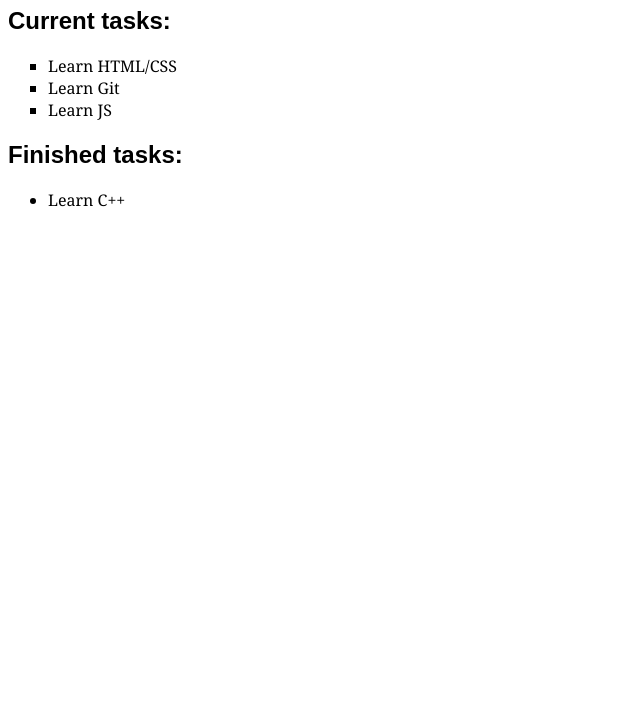
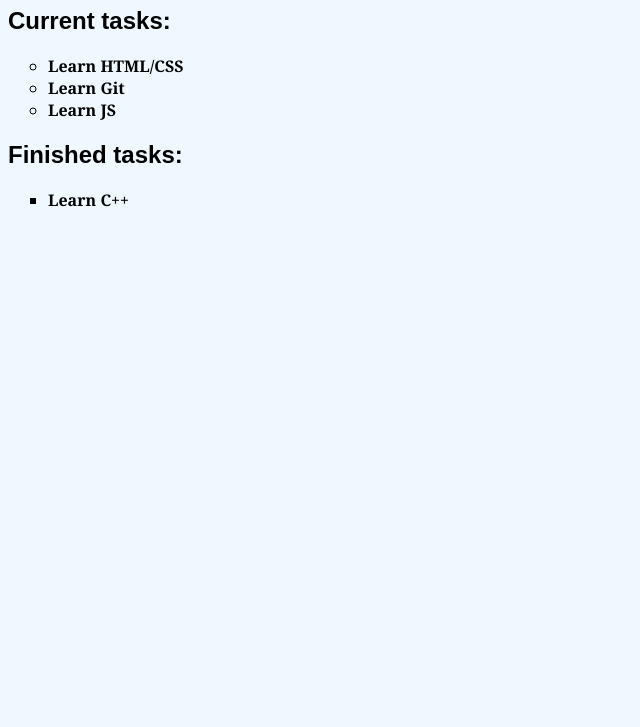
Before and after one commit to johnw1tch/Simple_Tasklist, a plain HTML site: page index.html in a window 1280 px wide. Shown: the part 73-800 px from the top of the page, without its empty margins (0-640 px from the left). Drawn offline with Linux system fonts and the light colour scheme.

Commit message:
More CSS formatting

```diff
--- a/CSS/main.css
+++ b/CSS/main.css
@@ -6,10 +6,29 @@ ul{
     font-family: Georgia, 'Times New Roman', Times, serif;
 }
 
+#task_Current{
+    font-weight: bolder;
+}
+
 .taskCurrent{
+    list-style: circle;
+}
+
+#task_Complete{
+    font-weight: bold;
+}
+
+.taskComplete{
     list-style: square;
 }
 
-.taskFinished{
-    list-style: square inside;
+.lightTheme{
+    background-color: aliceblue;
+    color:black ;
 }
+
+.darkTheme{
+    background-color: rgb(22, 21, 32);
+    color:white;
+
+}
--- a/index.html
+++ b/index.html
@@ -6,17 +6,17 @@
     <title>Simple Task List</title>
     <link rel="stylesheet" href="CSS/main.css">
 </head>
-<body>
+<body class="lightTheme">
     <script src="app.js"></script>
     <h1>Simple task list</h1>
-    <h2 id="task_Current">Current tasks:</h2>
-    <ul>
+    <h2>Current tasks:</h2>
+    <ul id="task_Current">
         <li class="taskCurrent">Learn HTML/CSS</li>
         <li class="taskCurrent">Learn Git</li>
         <li class="taskCurrent">Learn JS</li>
     </ul>
-    <h2 id="task_Finished">Finished tasks:</h2>
-    <ul>
+    <h2>Finished tasks:</h2>
+    <ul id="task_Complete">
         <li class="taskComplete">Learn C++</li>
     </ul>
 </body>
```
